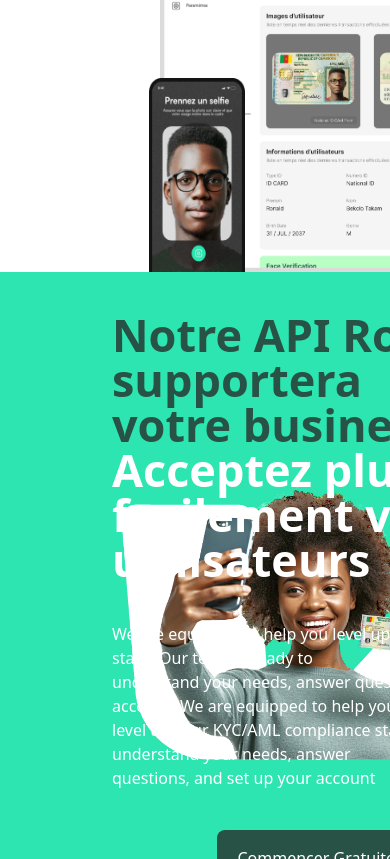
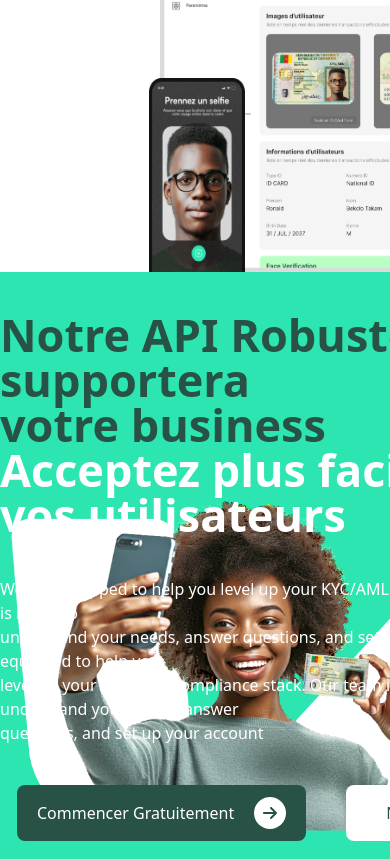
Before and after one commit to chrisvaldes/sekure-site, a React (Create React App) app: page / in a window 390 px wide. Shown: the part 11141-12000 px from the top of the page. Built offline with nearby package versions, Linux system fonts and the light colour scheme.

Commit message:
version1.6

```diff
--- a/src/Components/Footer.jsx
+++ b/src/Components/Footer.jsx
@@ -10,8 +10,8 @@ export default function Footer() {
         <>
             <section class="section-footer" >
                 <div className='section-footer-element bg-cyan-color'>
-                    <div class="footer-section-background  grid grid-cols-1 sm:grid-cols-1 md:grid-cols-1 lg:grid-cols-2 items-center justify-between footer-text gap-10">
-                        <div class="flex flex-col pt-10">
+                    <div class="footer-section-background  grid grid-cols-1 sm:grid-cols-1 md:grid-cols-1 lg:grid-cols-2 items-center justify-between">
+                        <div class="flex flex-col items-center justify-center pt-10">
                             <div class=" text-cyan-deep font-bold text-left title text-title font-weight-title font-family-title leading-normal footer-title">
                                 Notre API Robuste supportera <br />
                                 votre business <br />
@@ -25,7 +25,7 @@ export default function Footer() {
                                 questions, and set up your account
                             </div>
                             <div class="">
-                                <div class="flex group-button-footer items-center gap-10 ">
+                                <div class="flex items-center gap-10 ">
                                     <button class="bg-cyan-deep  px-5 py-3 rounded-lg text-white flex items-center justify-center gap-5">
                                         <span class="text-nowrap" >Commencer Gratuitement</span>
                                         <div class="btn-circle rounded-full bg-white flex items-center justify-center">
--- a/src/index.css
+++ b/src/index.css
@@ -656,16 +656,7 @@ form .logo-footer img {
     height: 55%;
     left: 5.5rem;
   }
-  .group-button-footer{
-    display: flex;
-    flex-wrap: wrap;
-    align-items: center;
-    justify-content: center;
-  }
-  .footer-section-background{
-    background-position: center;
-    background-size: contain;
-  }
+
 }
 @media (max-width:754.13px) {
 
```
